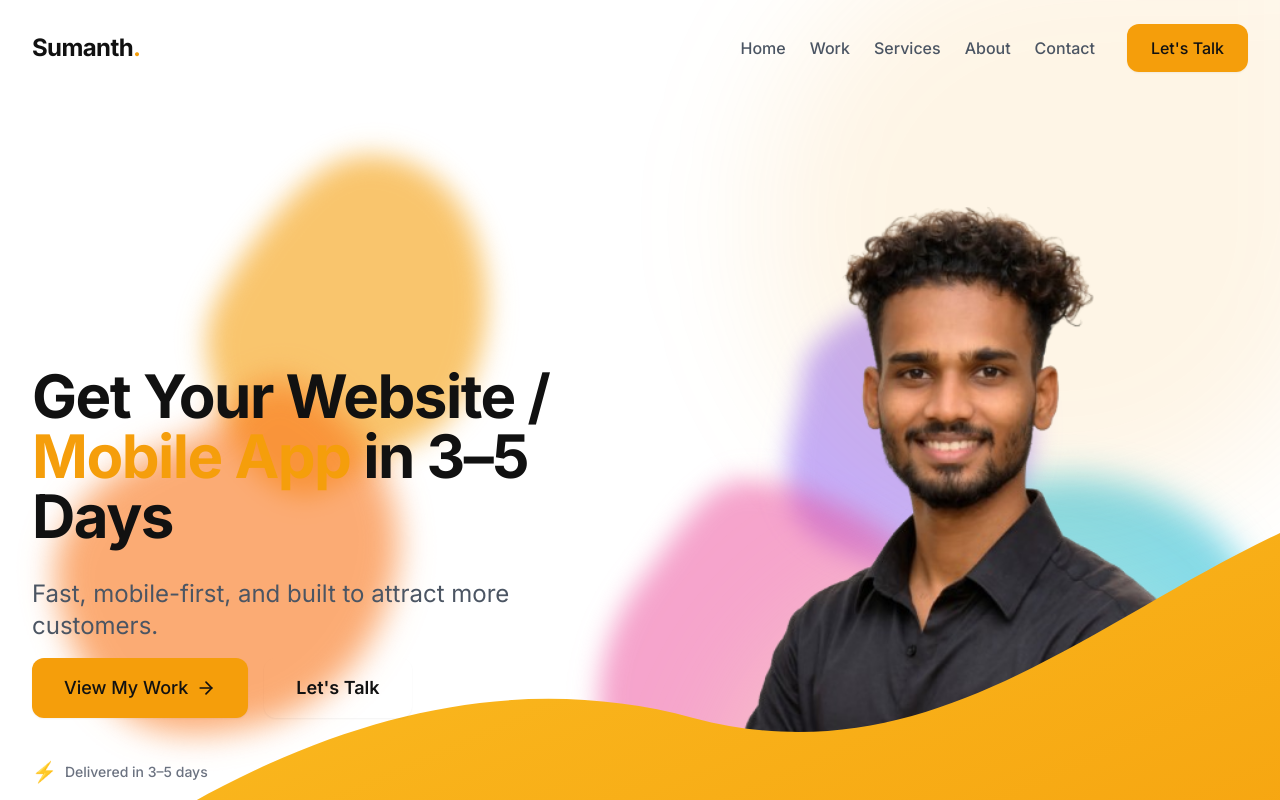
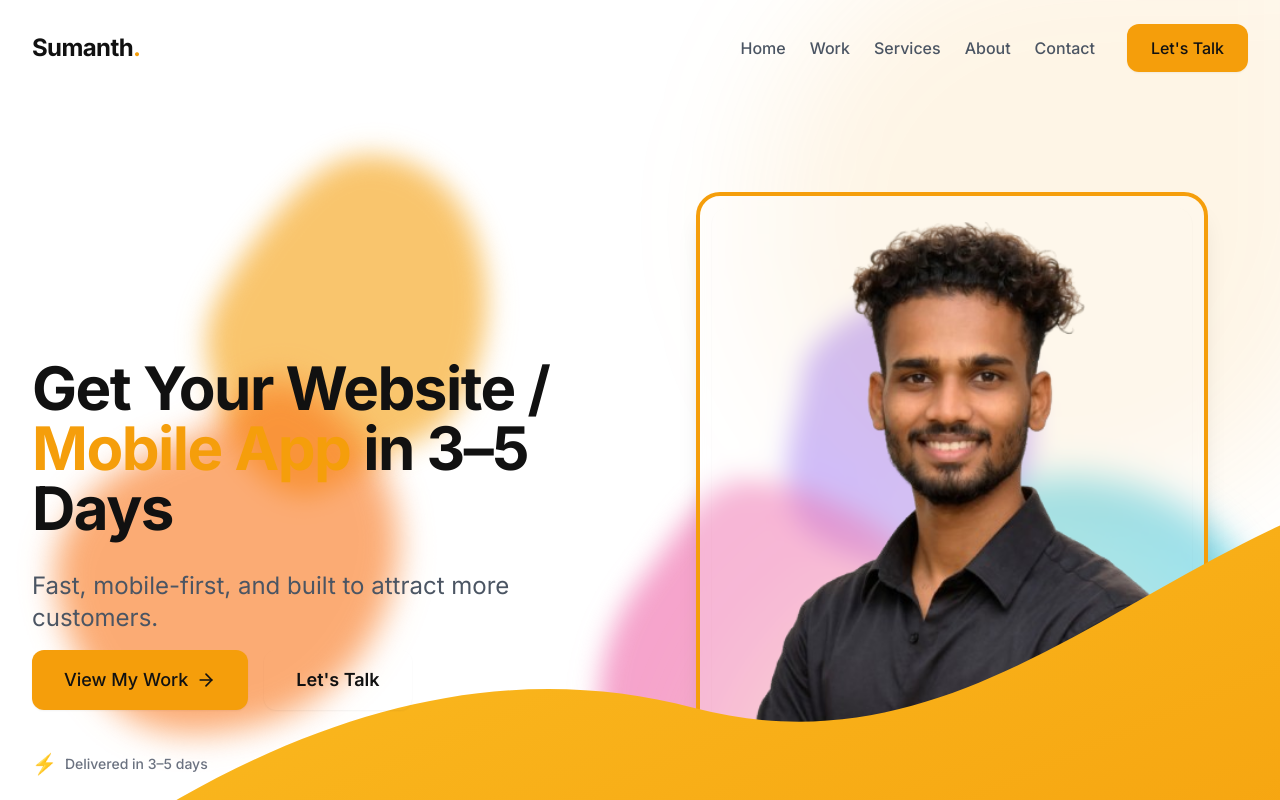
Before and after one commit to sumanthangadi/my_portfolio, a React (Vite) app: page / in a window 1280 px wide. Shown: the top 800 px of the page. Built offline with nearby package versions, Linux system fonts and the light colour scheme.

Commit message:
Add styled border to hero section profile images

```diff
--- a/src/components/Hero.jsx
+++ b/src/components/Hero.jsx
@@ -51,11 +51,11 @@ export function Hero() {
 
                     {/* Mobile Image (hidden on desktop) */}
                     <div className="relative mx-auto w-full max-w-xs block md:hidden pt-4 pb-0">
-                        <div className="relative overflow-hidden flex justify-center items-center">
+                        <div className="relative overflow-hidden flex justify-center items-center rounded-3xl border-4 border-accent shadow-xl bg-white/20 backdrop-blur-sm p-2">
                             <img
                                 src={profileImage}
                                 alt="Sumanth - Freelance Developer"
-                                className="w-full h-auto object-cover object-top"
+                                className="w-full h-auto object-cover object-top rounded-2xl"
                                 onError={(e) => {
                                     e.target.onerror = null;
                                     e.target.src = "https://images.unsplash.com/photo-1507003211169-0a1dd7228f2d?ixlib=rb-4.0.3&auto=format&fit=crop&w=800&q=80";
@@ -86,11 +86,11 @@ export function Hero() {
 
                 {/* Right Image/Illustration — behind the SVG blob */}
                 <div className="relative mx-auto w-full max-w-md lg:max-w-lg hidden md:block z-[5]">
-                    <div className="relative overflow-visible flex justify-center items-center">
+                    <div className="relative overflow-visible flex justify-center items-center rounded-3xl border-4 border-accent shadow-xl bg-white/20 backdrop-blur-sm p-3">
                         <img
                             src={profileImage}
                             alt="Sumanth - Freelance Developer"
-                            className="w-full h-auto object-cover object-top"
+                            className="w-full h-auto object-cover object-top rounded-2xl shadow-sm"
                             onError={(e) => {
                                 e.target.onerror = null;
                                 e.target.src = "https://images.unsplash.com/photo-1507003211169-0a1dd7228f2d?ixlib=rb-4.0.3&auto=format&fit=crop&w=800&q=80";
```
